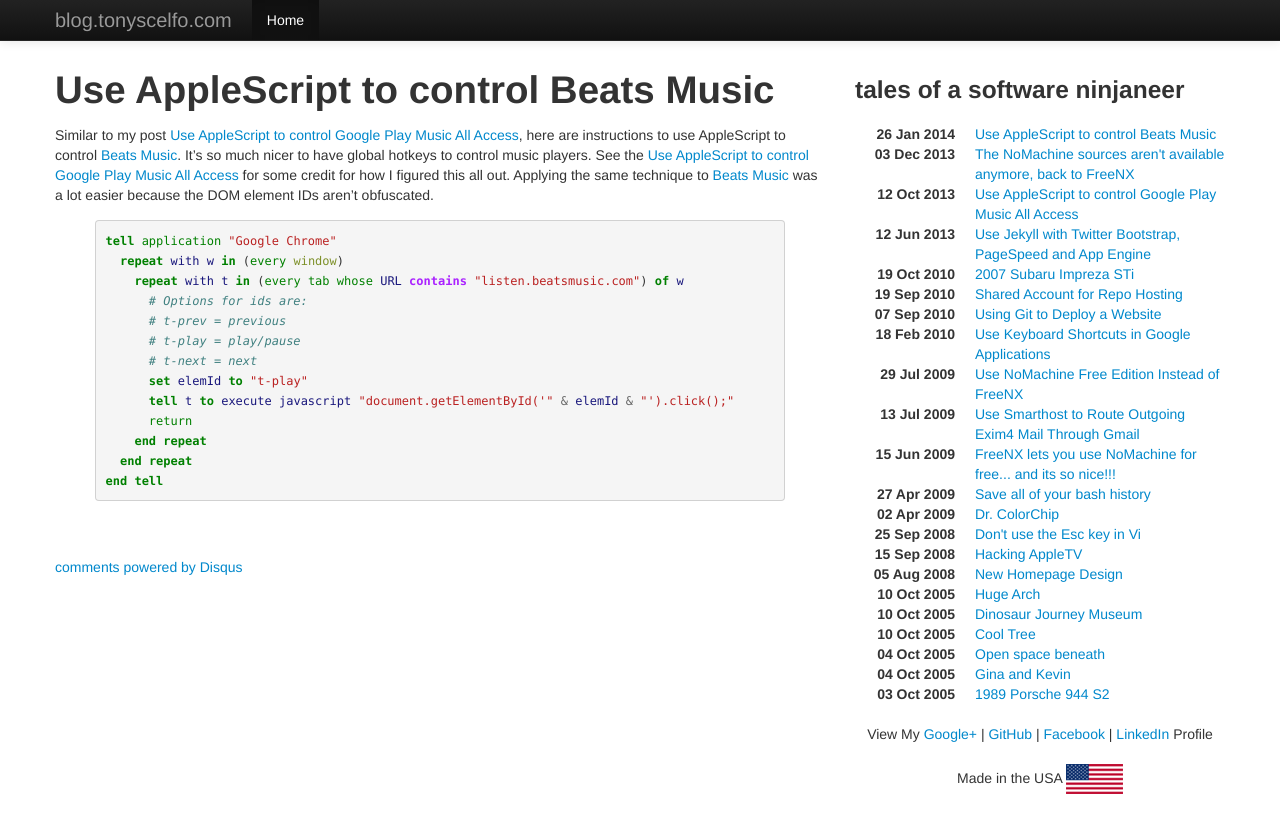
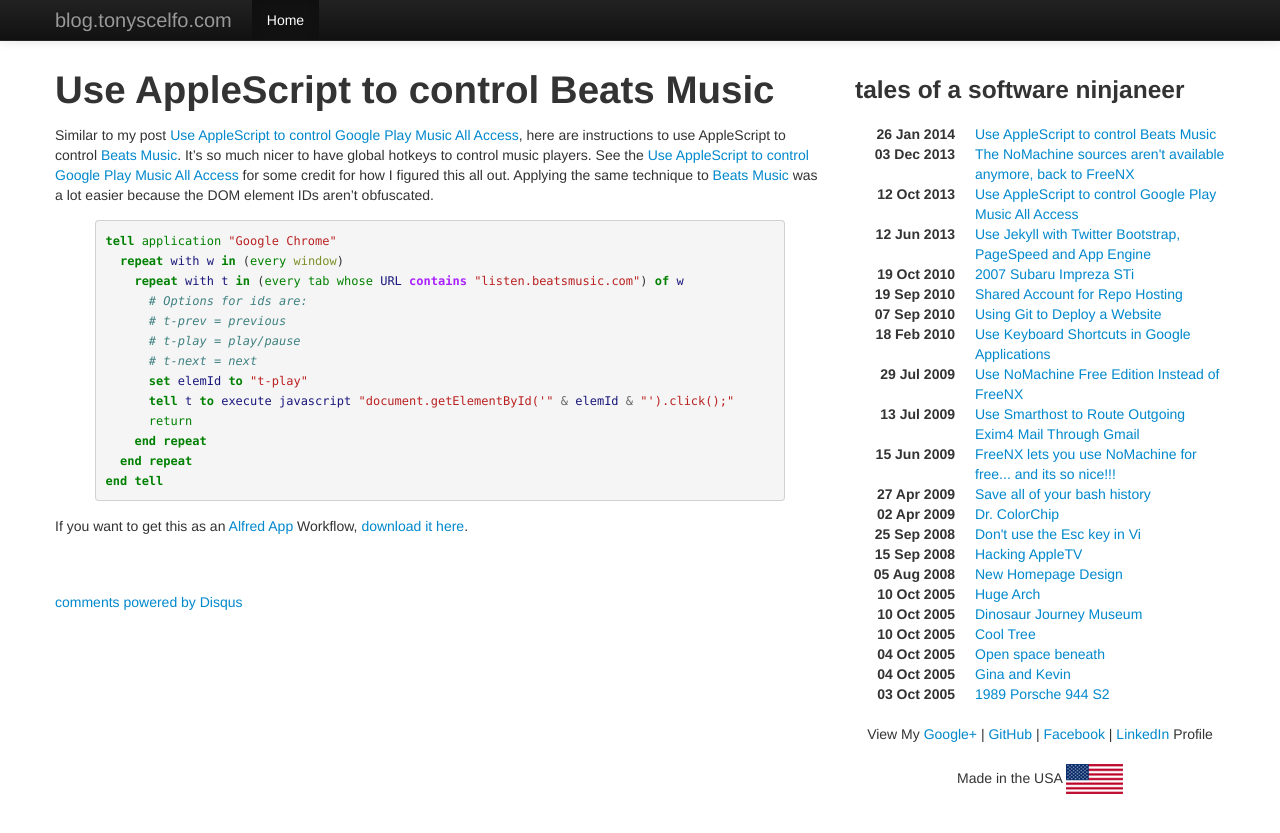
Before and after one commit to mchelen/tonyscelfo.com, a Jekyll site: the page built from _posts/2014-01-26-beats-music-applescript.md, in a window 1280 px wide. Shown: the top 833 px of the page. Built offline with Jekyll 4.4.1, drawn with Linux system fonts in a browser that asks for light colours; nearby versions of some CDN libraries; comment, search, counter and statistics services are not loaded.

Commit message:
add download links for alfred app workflows

```diff
--- a/_posts/2014-01-26-beats-music-applescript.md
+++ b/_posts/2014-01-26-beats-music-applescript.md
@@ -20,3 +20,5 @@
   end repeat
 end tell
 {% endhighlight %}
+
+If you want to get this as an [Alfred App](http://www.alfredapp.com/) Workflow, [download it here](/dl/alfred/Pause%20Beats%20Music.alfredworkflow).
```
Also changed, not shown: _posts/2013-10-12-google-play-music-all-access-applescript.md (+2 -0 lines), 1 other file.
